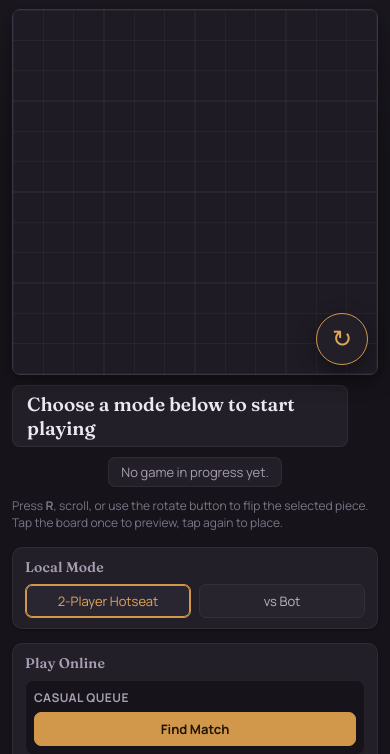
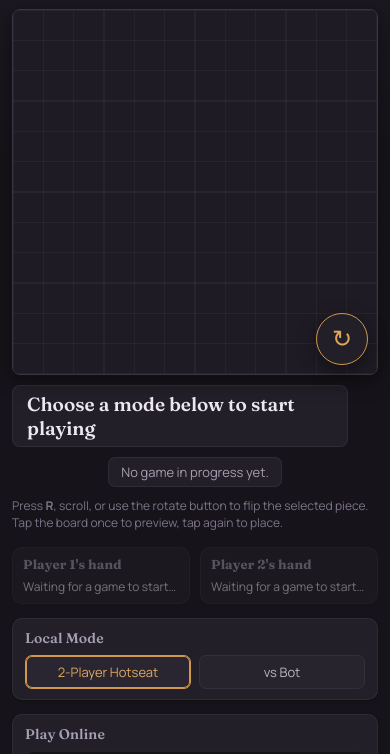
Before and after one commit to Zakqary/Minogoe, a plain HTML site: page index.html in a window 390 px wide. Shown: the part 90-844 px from the top of the page. Drawn offline with nearby package versions, Linux system fonts and the light colour scheme; no server answers.

Commit message:
Move piece hands directly below board on mobile

```diff
--- a/style.css
+++ b/style.css
@@ -843,6 +843,12 @@ h2, h3 {
     order: 3;
   }
 
+  /* Within the side panel, surface the piece hands first so players don't
+     have to scroll past mode/queue buttons to reach them from the board. */
+  .hands {
+    order: -1;
+  }
+
   .board-wrapper {
     position: relative;
     max-width: 100%;
```
